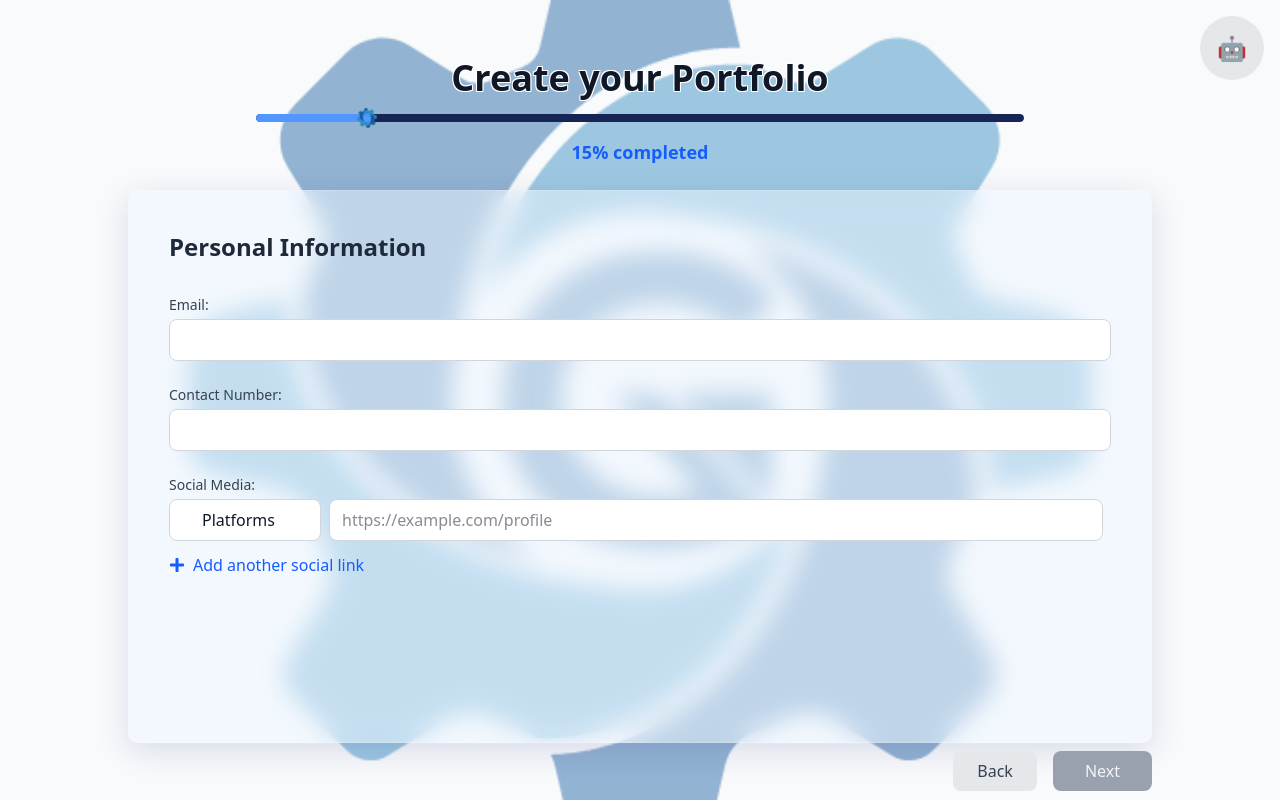
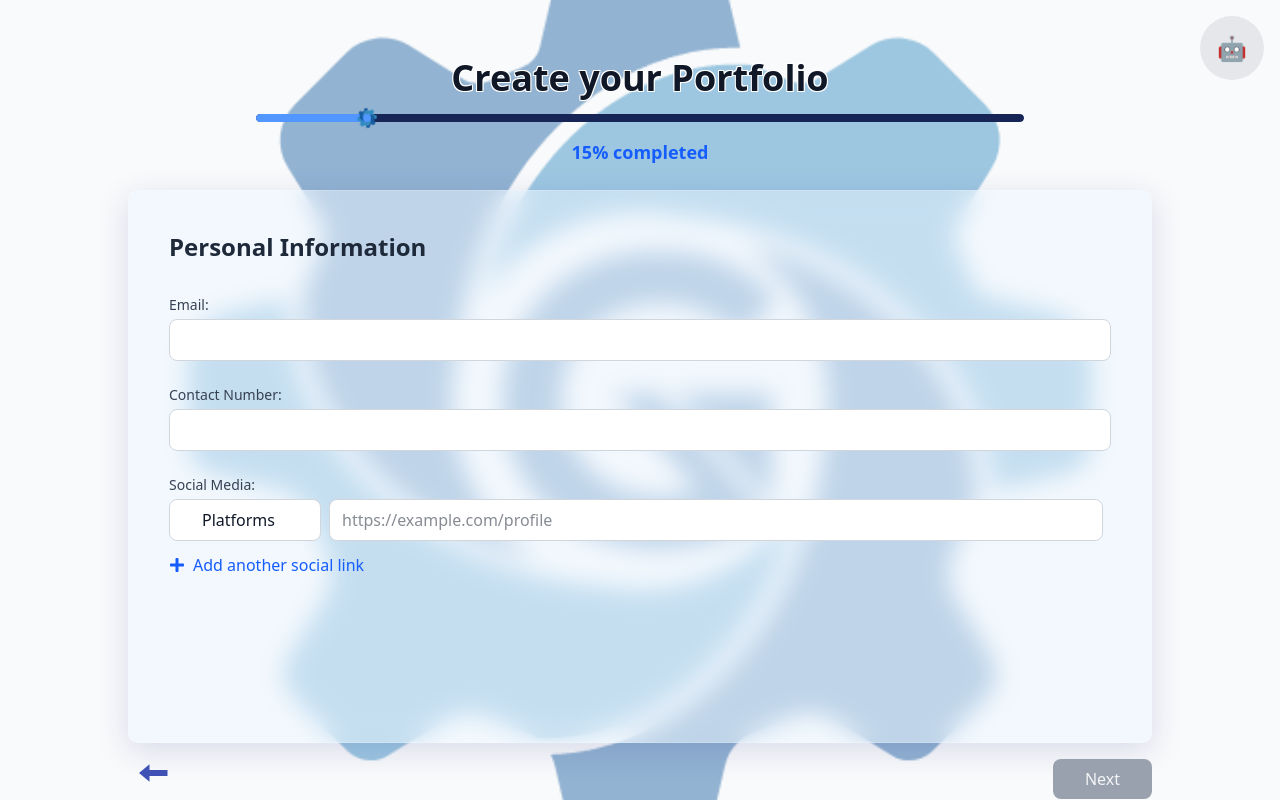
Before and after one commit to ICPEP-SE-CITU/GearFolio, a Next.js app: page /portfolio_creation_page/2_personal_information in a window 1280 px wide. Built offline with nearby package versions, Linux system fonts and the light colour scheme.

Commit message:
[Jaier Dojoles] Update 4/11/25
Updated personal information

```diff
--- a/src/app/(routes)/portfolio_creation_page/2_personal_information/page.js
+++ b/src/app/(routes)/portfolio_creation_page/2_personal_information/page.js
@@ -4,7 +4,7 @@ import { useState, useEffect } from "react";
 import Link from "next/link";
 import { Progress } from "@/components/ui/progress";
 import { FaFacebook, FaLinkedin, FaInstagram, FaPlus, FaTwitter } from "react-icons/fa";
-import { FcBriefcase } from "react-icons/fc";
+import { FcBriefcase, FcLeft } from "react-icons/fc";
 
 export default function PersonalInformation() {
   const [email, setEmail] = useState("");
@@ -271,13 +271,15 @@ export default function PersonalInformation() {
         </div>
 
         {/* Navigation buttons */}
-        <div className="absolute -bottom-12 right-0 flex gap-4">
+        <div className="absolute -bottom-14 left-0 flex gap-4">
           <Link
-            href="/portfolio_creation_page/name"
-            className="py-2 px-6 font-medium rounded-md bg-gray-200 text-gray-700 hover:bg-gray-300 transition-all duration-200"
+            href="/portfolio_creation_page/1_name"
+            className="p-2 flex items-center justify-center rounded-md bg-transparent hover:transition-all duration-300 group"
           >
-            Back
+            <FcLeft className="text-4xl group-hover:scale-125 transition-transform duration-300" />
           </Link>
+        </div>
+        <div className="absolute -bottom-14 right-0 flex gap-4">
           <Link
             href="/portfolio_creation_page/next-step"
             className={`py-2 px-8 font-medium rounded-md focus:outline-none focus:ring-2 focus:ring-offset-2 focus:ring-blue-500 transition-all duration-200 ${
```
